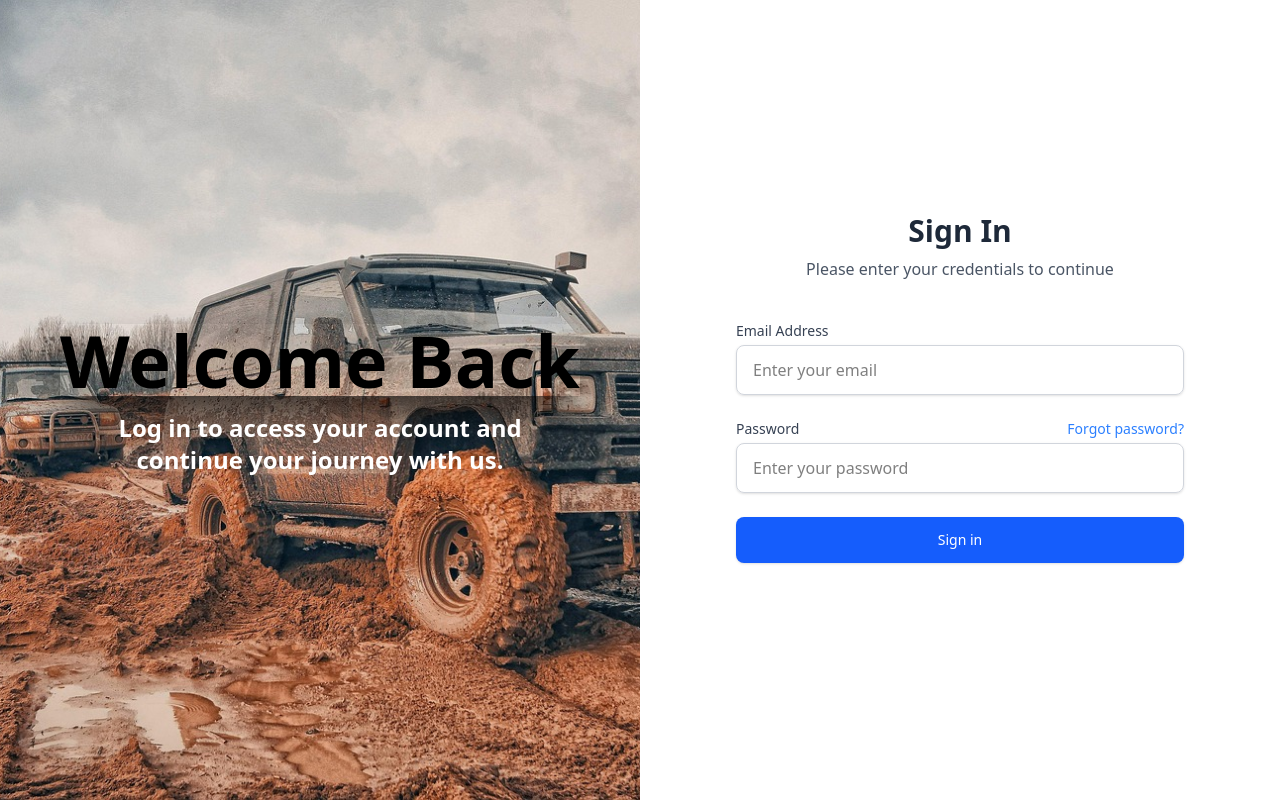
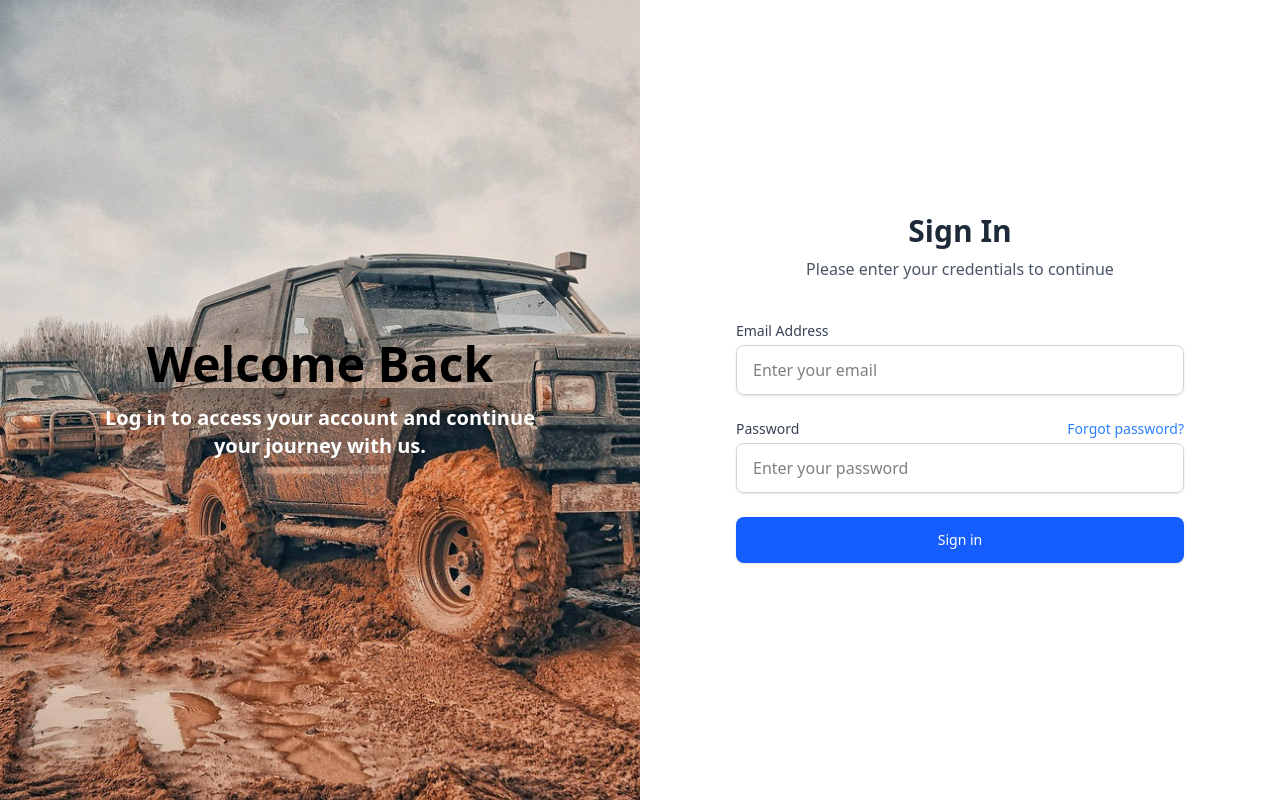
Before and after one commit to pearlorganisation/aow-admin, a React (Vite) app: page / in a window 1280 px wide. Built offline with nearby package versions, Linux system fonts and the light colour scheme.

Commit message:
fix size issue

```diff
--- a/src/Pages/AuthForms/Login.jsx
+++ b/src/Pages/AuthForms/Login.jsx
@@ -32,8 +32,8 @@ function LoginPage() {
           className="absolute inset-0 w-full h-full object-cover "
         />
         <div className="relative  z-10 flex flex-col justify-center items-center text-black  font-bold  w-full ">
-          <h1 className="text-7xl font-bold mb-4 shadow-2xl shadow-black ">Welcome Back</h1>
-          <p className="text-2xl max-w-md text-center text-bold text-white ">
+          <h1 className="text-5xl font-bold mb-4 shadow-2xl shadow-black ">Welcome Back</h1>
+          <p className="text-xl max-w-md text-center text-bold text-white ">
             Log in to access your account and continue your journey with us.
           </p>
         </div>
```
